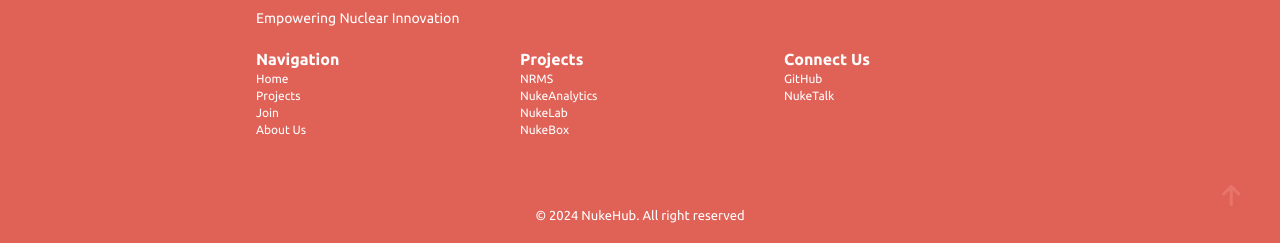
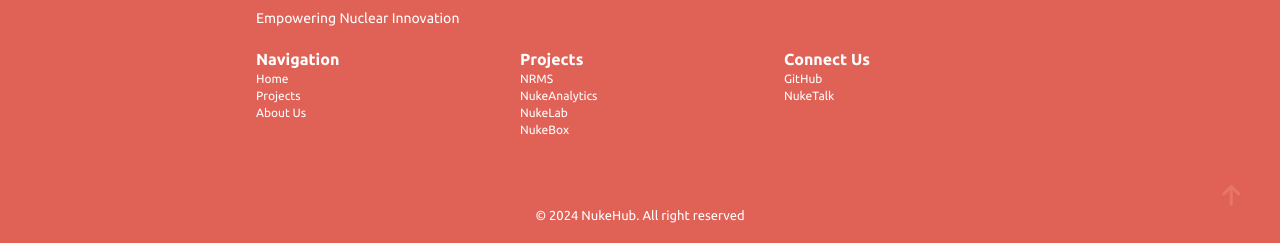
Before and after one commit to nukehub-dev/nukehub.org, a Jekyll site: the page built from index.html, in a window 1280 px wide and 900 px high, scrolled down 929 px. Shown: the part 654-897 px from the top of the window. Built offline with Jekyll 4.4.1, drawn with Linux system fonts in a browser that asks for light colours; some web fonts are replaced.

Commit message:
remove join

```diff
--- a/_data/footer.yml
+++ b/_data/footer.yml
@@ -14,8 +14,6 @@
       url: /#home
     - title: Projects
       url: /#projects
-    - title: Join
-      url: /#join
     - title: About Us
       url: /about
 
```
